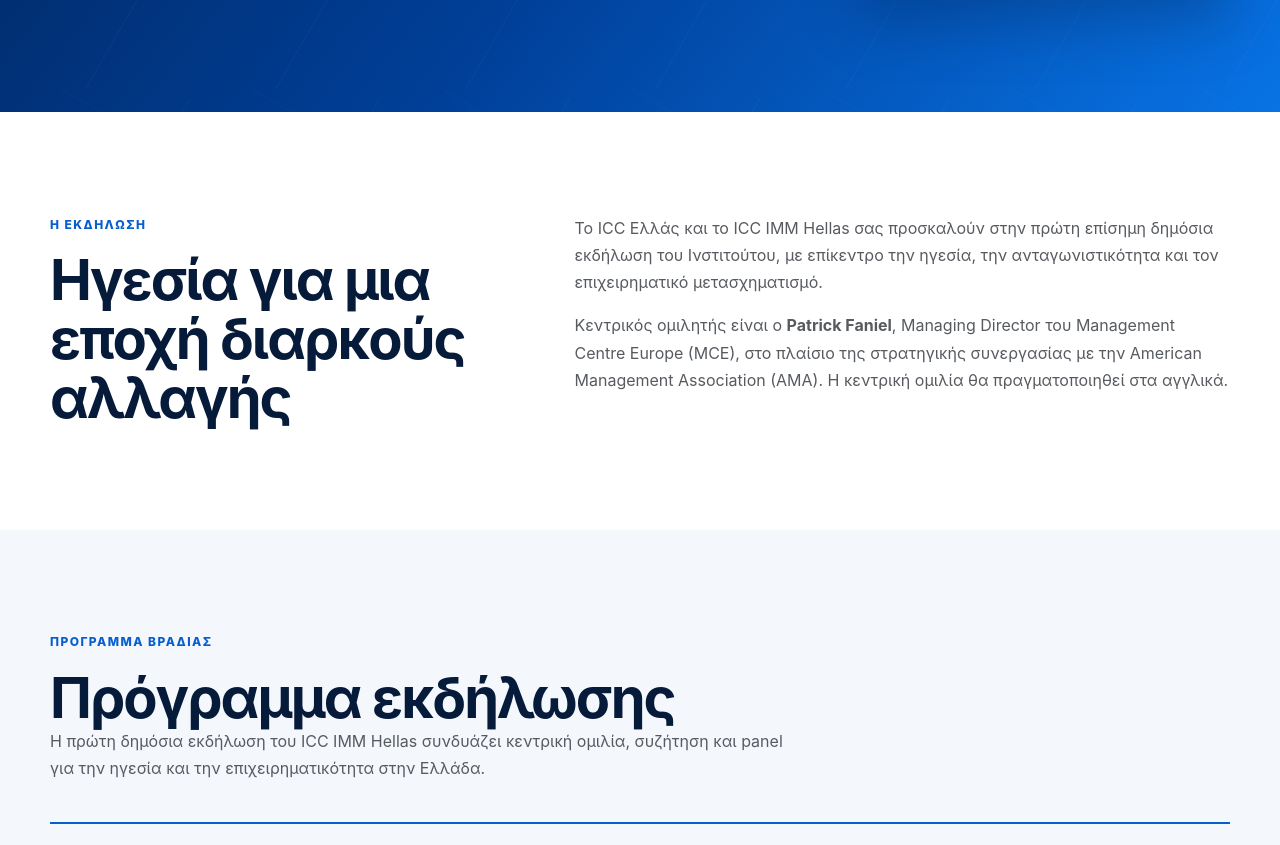
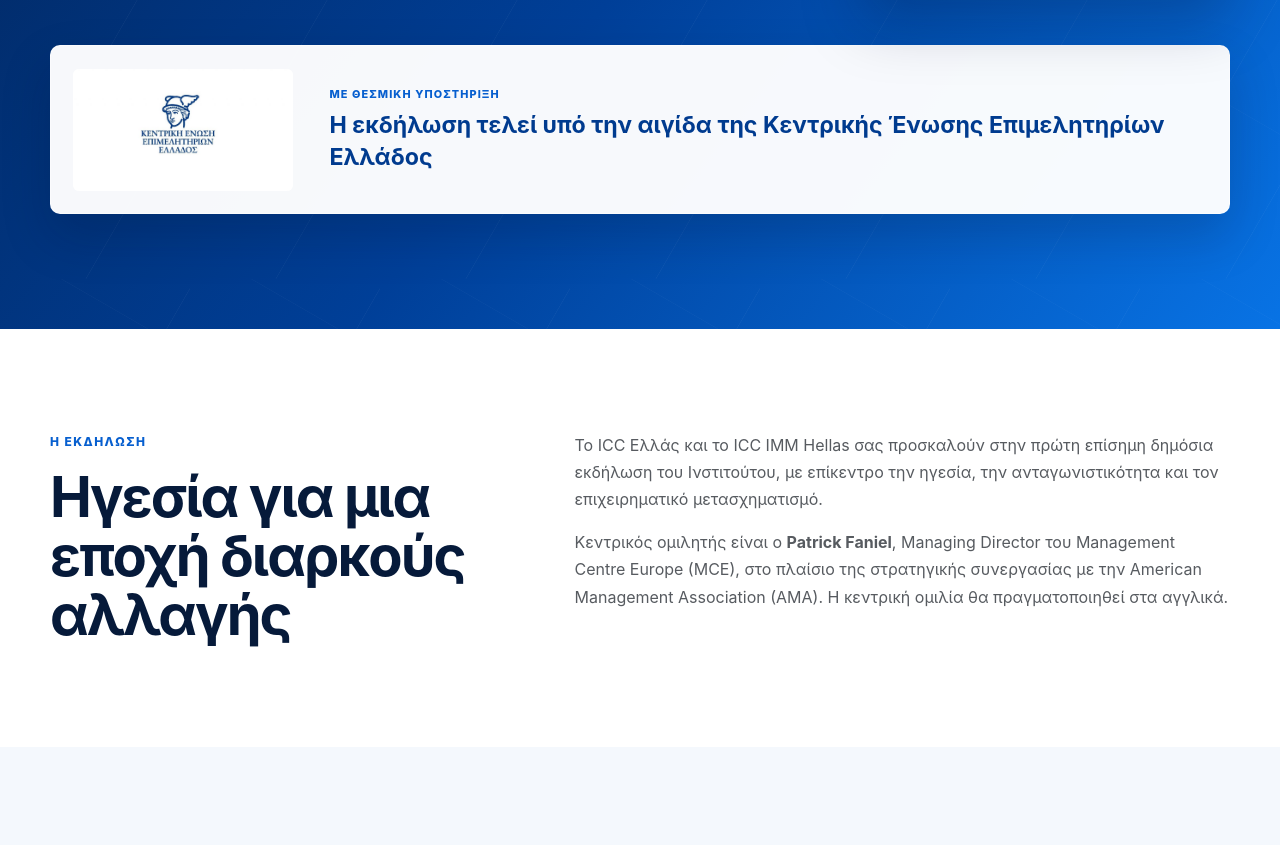
Before and after one commit to icc-imm/icc-imm-website, a website: page events/leadership-2026/index.html in a window 1280 px wide. Shown: the part 958-1803 px from the top of the page. Drawn offline with Linux system fonts and the light colour scheme; no server answers.

Commit message:
Add KEEE event patronage

```diff
--- a/events/leadership-2026/event.css
+++ b/events/leadership-2026/event.css
@@ -174,6 +174,50 @@
   display: grid;
   align-self: stretch;
   gap: 1.25rem;
+}
+
+.patronage-banner {
+  display: grid;
+  grid-template-columns: minmax(150px, 220px) minmax(0, 1fr);
+  grid-column: 1 / -1;
+  align-items: center;
+  gap: clamp(1.25rem, 3vw, 2.25rem);
+  overflow: hidden;
+  padding: clamp(1rem, 2vw, 1.4rem);
+  border: 1px solid rgba(255, 255, 255, 0.4);
+  border-radius: 10px;
+  background: rgba(255, 255, 255, 0.97);
+  box-shadow: 0 22px 50px rgba(0, 14, 42, 0.2);
+}
+
+.patronage-banner__mark {
+  overflow: hidden;
+  border-radius: 6px;
+  background: #fff;
+}
+
+.patronage-banner__mark img {
+  display: block;
+  width: 100%;
+  height: auto;
+}
+
+.patronage-banner__copy span {
+  display: block;
+  margin-bottom: 0.4rem;
+  color: var(--event-blue);
+  font-size: 0.68rem;
+  font-weight: 850;
+  letter-spacing: 0.1em;
+  text-transform: uppercase;
+}
+
+.patronage-banner__copy strong {
+  display: block;
+  max-width: 850px;
+  color: var(--event-blue-dark);
+  font-size: clamp(1.05rem, 2.2vw, 1.45rem);
+  line-height: 1.35;
 }
 
 .speaker-spotlight {
@@ -714,6 +758,14 @@
     width: 100%;
   }
 
+  .patronage-banner {
+    grid-template-columns: 1fr;
+  }
+
+  .patronage-banner__mark {
+    max-width: 220px;
+  }
+
   .programme-download {
     justify-content: space-between;
     width: 100%;
--- a/events/leadership-2026/index.html
+++ b/events/leadership-2026/index.html
@@ -113,6 +113,21 @@
               <p class="countdown-card__note" data-countdown-note>Η αντίστροφη μέτρηση ακολουθεί τη ζώνη ώρας Europe/Athens.</p>
             </aside>
           </div>
+
+          <aside class="patronage-banner" aria-label="Θεσμική αιγίδα της εκδήλωσης">
+            <div class="patronage-banner__mark">
+              <img
+                src="/images/events/keee-patronage.png"
+                alt="Κεντρική Ένωση Επιμελητηρίων Ελλάδος"
+                width="1024"
+                height="568"
+              />
+            </div>
+            <div class="patronage-banner__copy">
+              <span>Με θεσμική υποστήριξη</span>
+              <strong>Η εκδήλωση τελεί υπό την αιγίδα της Κεντρικής Ένωσης Επιμελητηρίων Ελλάδος</strong>
+            </div>
+          </aside>
         </div>
       </section>
 
```
Also changed, not shown: public/images/events/keee-patronage.png (added).
